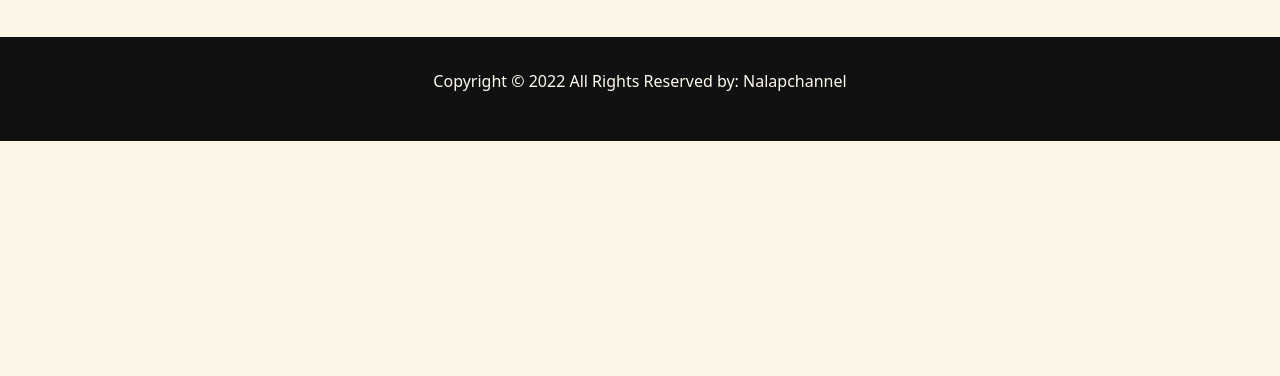
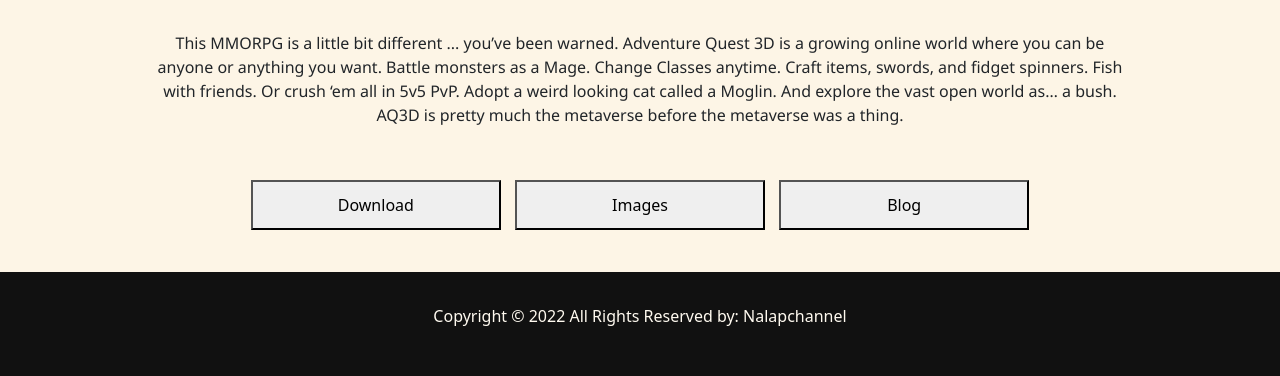
Before and after one commit to robertonaps/nalapchannel, a PHP site: page / in a window 1280 px wide. Shown: the part 1330-1706 px from the top of the page. Before the commit the page ends 1471 px from the top, so only its background shows below. Run offline with PHP 8.4, Linux system fonts and the light colour scheme; some web fonts are replaced.

Commit message:
Add files via upload
fix bug

```diff
--- a/css/style.css
+++ b/css/style.css
@@ -118,7 +118,8 @@ justify-items: center;
   display: block;
   margin: auto;
   padding: auto;
-  width: 50%;
+  width: 80%;
+  height: auto;
 }
 
 .sec-two h2{
@@ -140,23 +141,19 @@ justify-items: center;
 
 }
 
-
 .b-adj {
   text-align: center;
-
 }
 .b-adj button {
 
-  padding: 1rem;
-  margin: auto;
-  width: 100px;
-  display: inline-block;
-
+  padding: auto;
+  margin: 5px;
+  width: 250px;
+  height: 50px;
 }
 .b-adj button:hover{
   background-color: darkturquoise;
 }
-
 
 .b-adj button a {
 
@@ -166,8 +163,6 @@ color:black;
 
 }
 
-
-
 footer {
 padding: 2rem;
   background-color:rgb(17, 17, 17);
--- a/index.html
+++ b/index.html
@@ -57,9 +57,9 @@
   <div class="container">
     <div class="row row-sm-md-0">
 
-      <h2>About This Game</h2>
+      <h2>LIST OF MY GAME</h2>
 
-      <div class="col col-sm-md-0">
+      <div class="col col-sm-0">
 
         <img src="css/image/gamecoverone.jpg " alt="">
 
@@ -86,14 +86,11 @@
    </div>
 
 
-</section><!---imagegame-->
+</section><!---endimagegame-->
 
 
 <section class="sec-three">
   <div class="container">
-
-
-
 
   </div>
 
```
Also changed, not shown: js/pages/blogpage.html (added), js/pages/imagespage.html (added).
